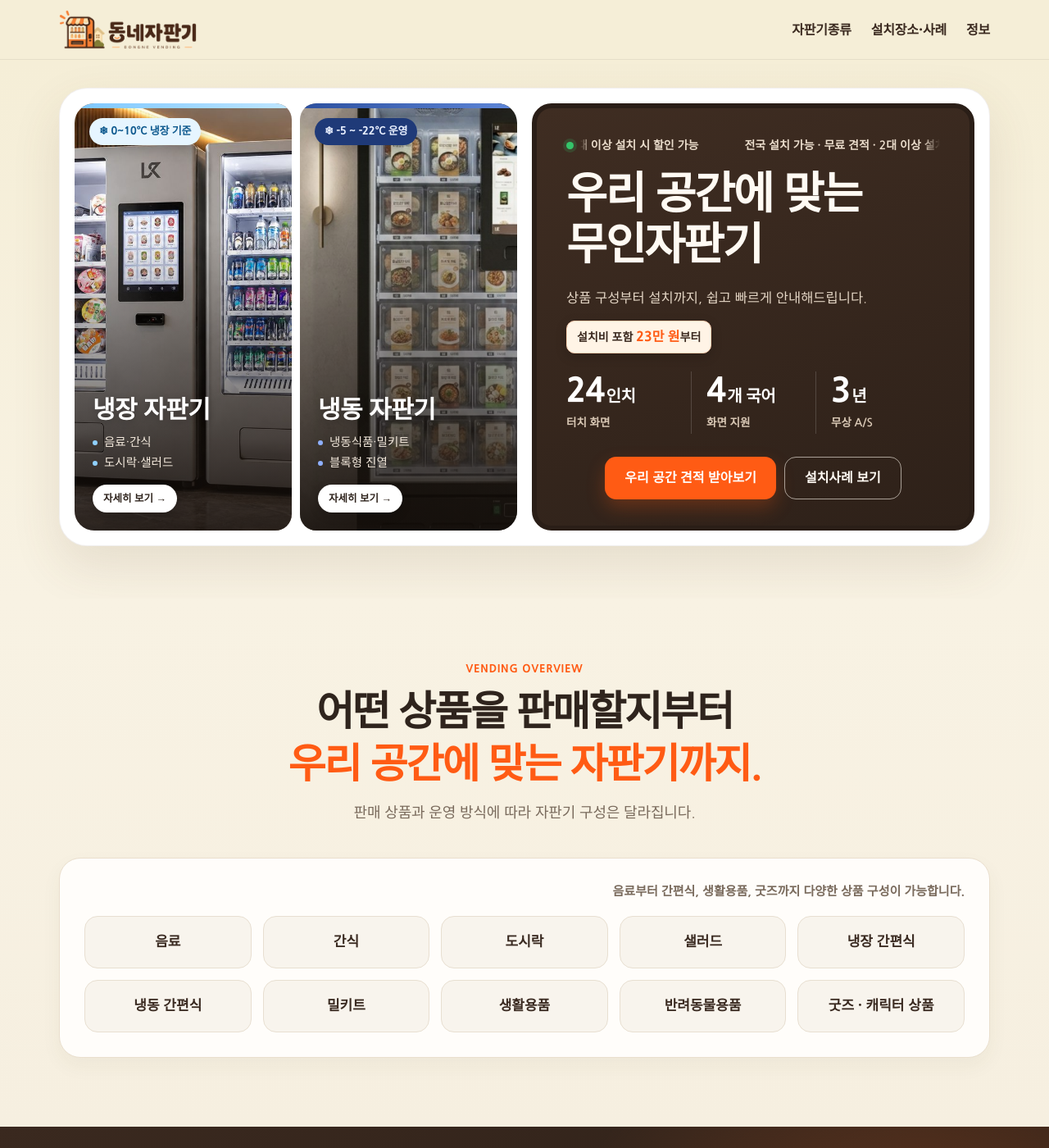
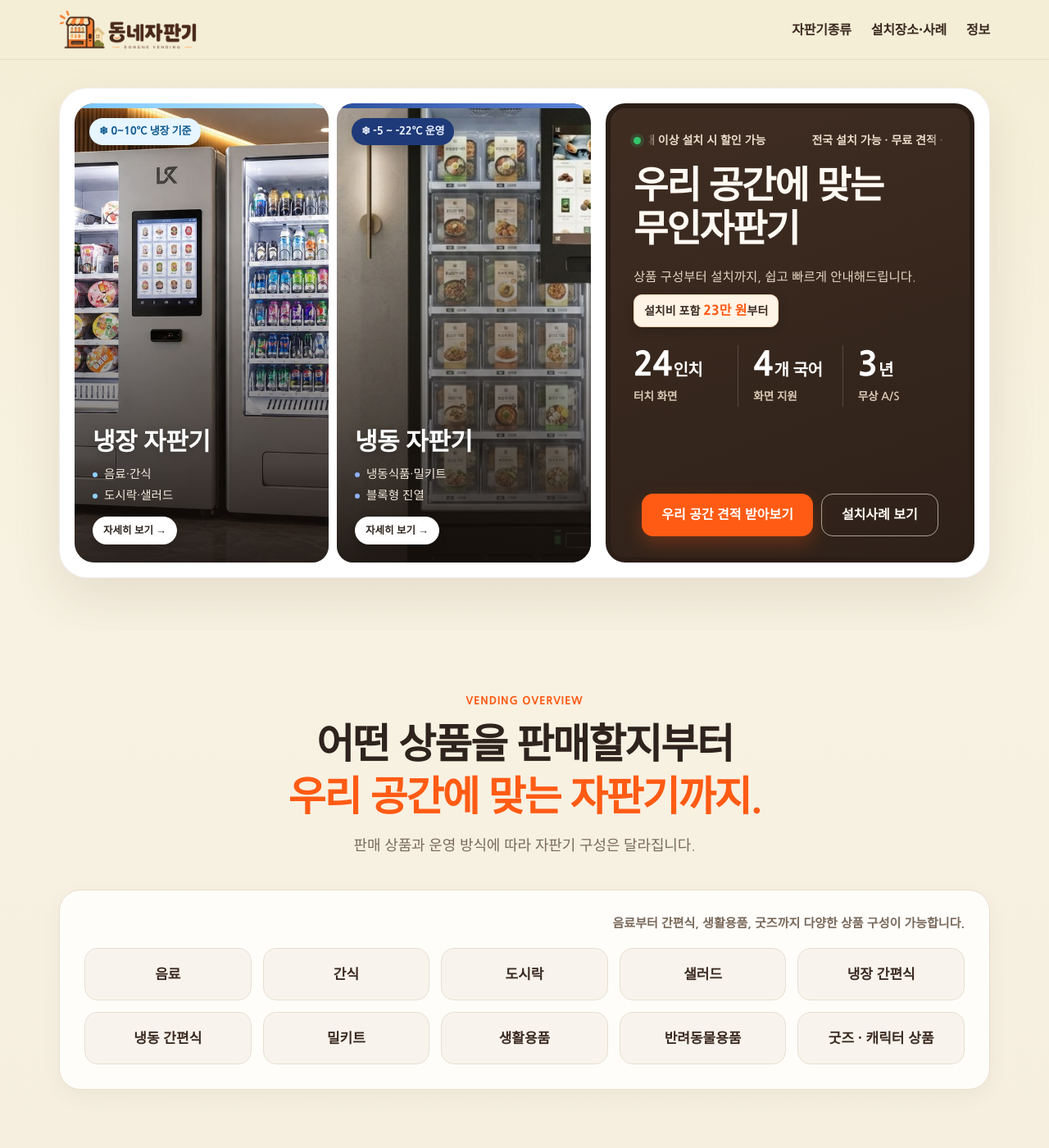
Before and after one commit to dkfmaqqhh-cyber/dongne-vending, a Jekyll site: the page built from index.html, in a window 1280 px wide and 1400 px high. Shown: the whole window at 82% size. Built offline with Jekyll 4.4.1, drawn with Linux system fonts in a browser that asks for light colours.

Commit message:
133차: PC 첫 화면 자판기 카드 넓히고 안내 패널 좁힘
Co-Authored-By: Claude Opus 5.5 <noreply@anthropic.com>

```diff
--- a/index.html
+++ b/index.html
@@ -2272,6 +2272,19 @@ html{scroll-behavior:smooth}
   .hp-two .hp-card strong{font-size:18px !important;margin-bottom:6px !important}
   .hp-feat{margin-bottom:10px;gap:3px}.hp-feat li{font-size:11.5px;padding-left:10px}.hp-feat li::before{width:4px;height:4px}
 }
+/* 133차: PC 첫 화면 — 자판기 카드 넓게(약 58%), 갈색 안내 패널 좁게. 모바일(980px 이하)은 그대로 */
+@media (min-width:981px){
+  .h2-top{grid-template-columns:1.4fr 1fr}
+  .hp-grid{min-height:560px}
+  .h2-panel{padding:28px 28px 26px}
+  .h2-title{font-size:46px !important}
+  .h2-sub{font-size:15.5px;margin-bottom:20px}
+}
+@media (min-width:981px) and (max-width:1240px){
+  .hp-grid{min-height:500px}
+  .h2-panel{padding:24px 22px 22px}
+  .h2-title{font-size:38px !important}
+}
 </style>
 </head>
 <body>
```
